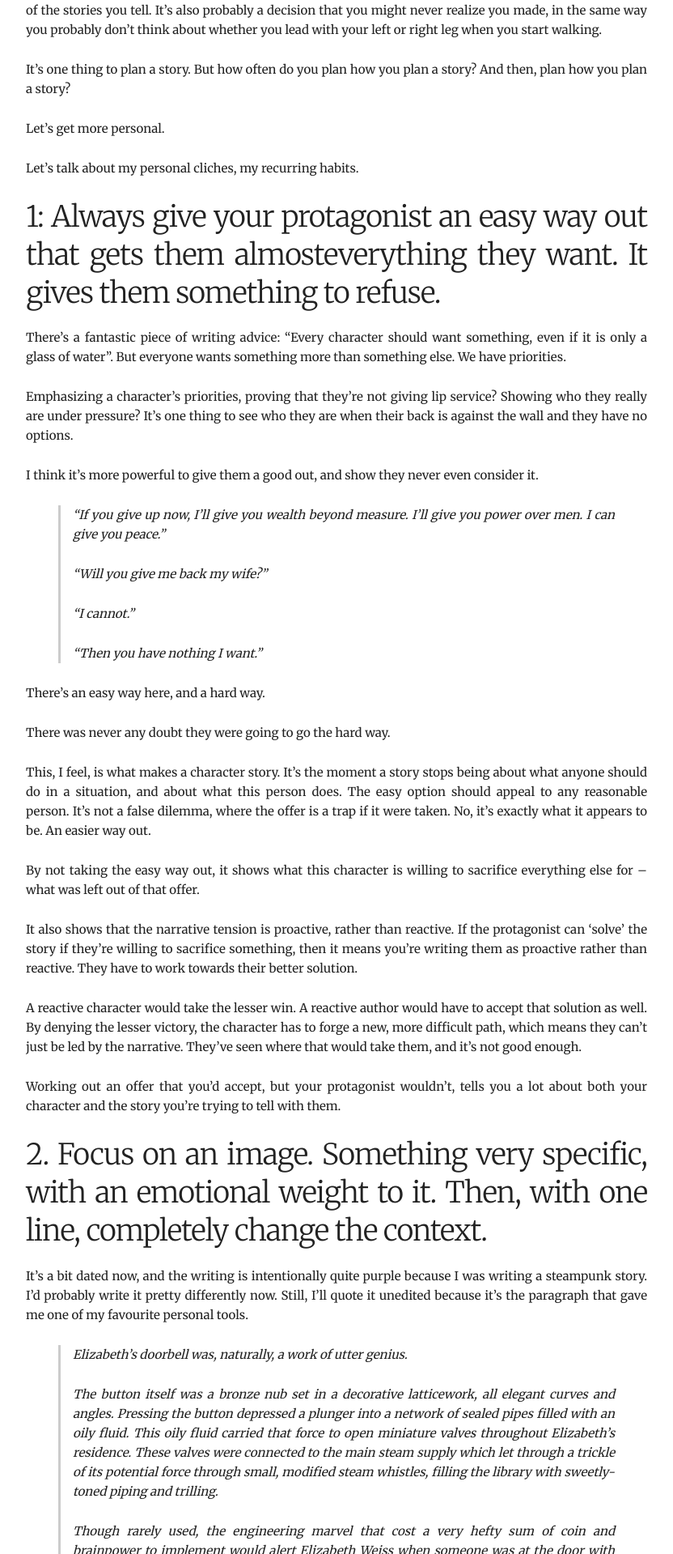
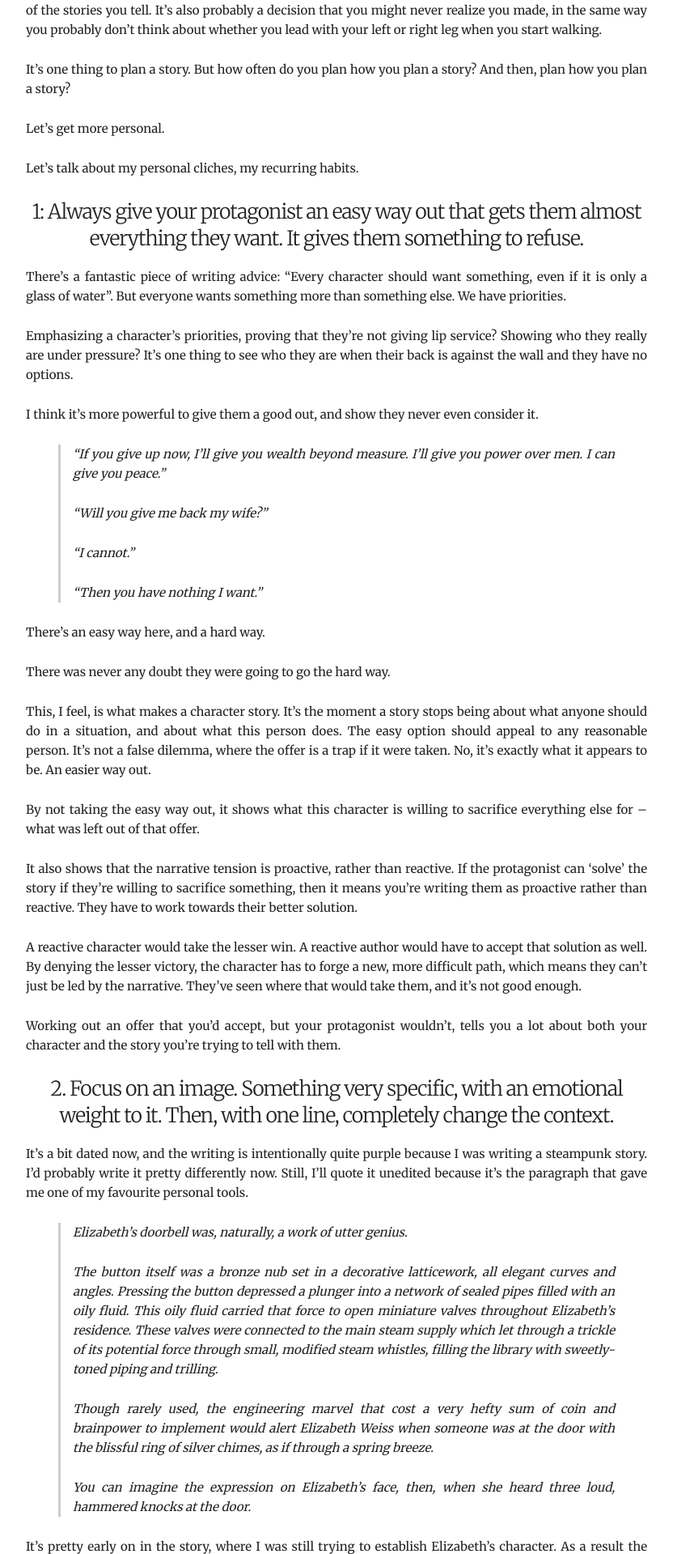
Before and after one commit to WholesomeRage/WholesomeRage.github.io, a Jekyll site: the page built from _posts/2019-03-07-rossisms-or-finding-your-voice.markdown, in a window 1280 px wide. Shown: the part 2243-4162 px from the top of the page at 81% size, without its empty margins (224-1056 px from the left). Built offline with Jekyll 4.4.1, drawn with Linux system fonts in a browser that asks for light colours.

Commit message:
Fixed typos, added h3 styling

```diff
--- a/_posts/2019-03-07-rossisms-or-finding-your-voice.markdown
+++ b/_posts/2019-03-07-rossisms-or-finding-your-voice.markdown
@@ -48,7 +48,7 @@ Let’s get more personal.
 
 Let’s talk about my personal cliches, my recurring habits.
 
-### 1: Always give your protagonist an easy way out that gets them almosteverything they want. It gives them something to refuse.
+### 1: Always give your protagonist an easy way out that gets them almost everything they want. It gives them something to refuse.
 
 There’s a fantastic piece of writing advice: “Every character should want something, even if it is only a glass of water”. But everyone wants something more than something else. We have priorities.
 
--- a/_sass/main.scss
+++ b/_sass/main.scss
@@ -101,6 +101,11 @@ div.article {
             display: block;
             margin: 0 auto;
         }
+
+        h3 {
+            text-align: center;
+            font-size: 25px;
+        }
     }
 }
 
```
